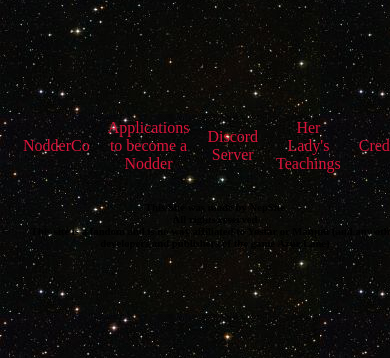
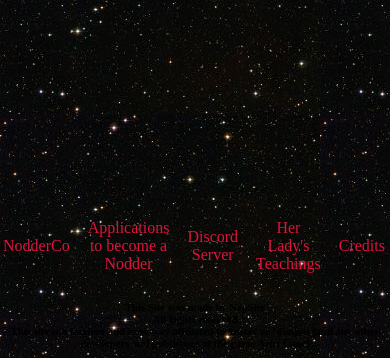
Before and after one commit to Palpatune-Neptune/NepSite, a plain HTML site: page index.html in a window 390 px wide. Shown: the part 486-844 px from the top of the page. Drawn offline with Linux system fonts and the light colour scheme; a web font is replaced by a local one.

Commit message:
Update index.html

```diff
--- a/index.html
+++ b/index.html
@@ -18,11 +18,11 @@
                     text-align: center;
                     position: absolute;
                     width: 100%;
-                    margin-top: 500px;
+                    margin-top: 600px;
                     bottom: 0px;
                     padding-top: 00px;
                     top: 102px;
-                    left: 20px;
+                    left: 0px;
                 }
 
             }
```
